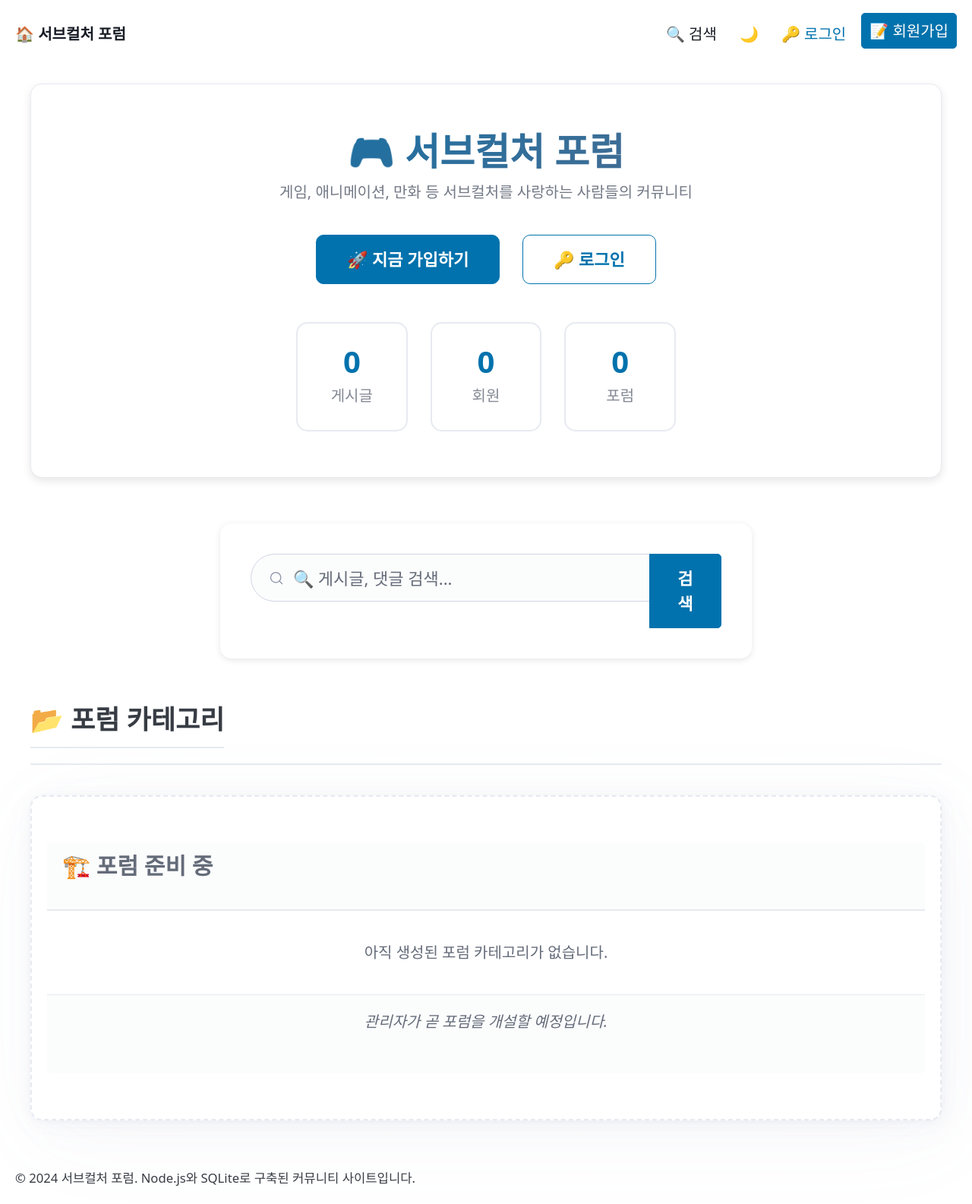
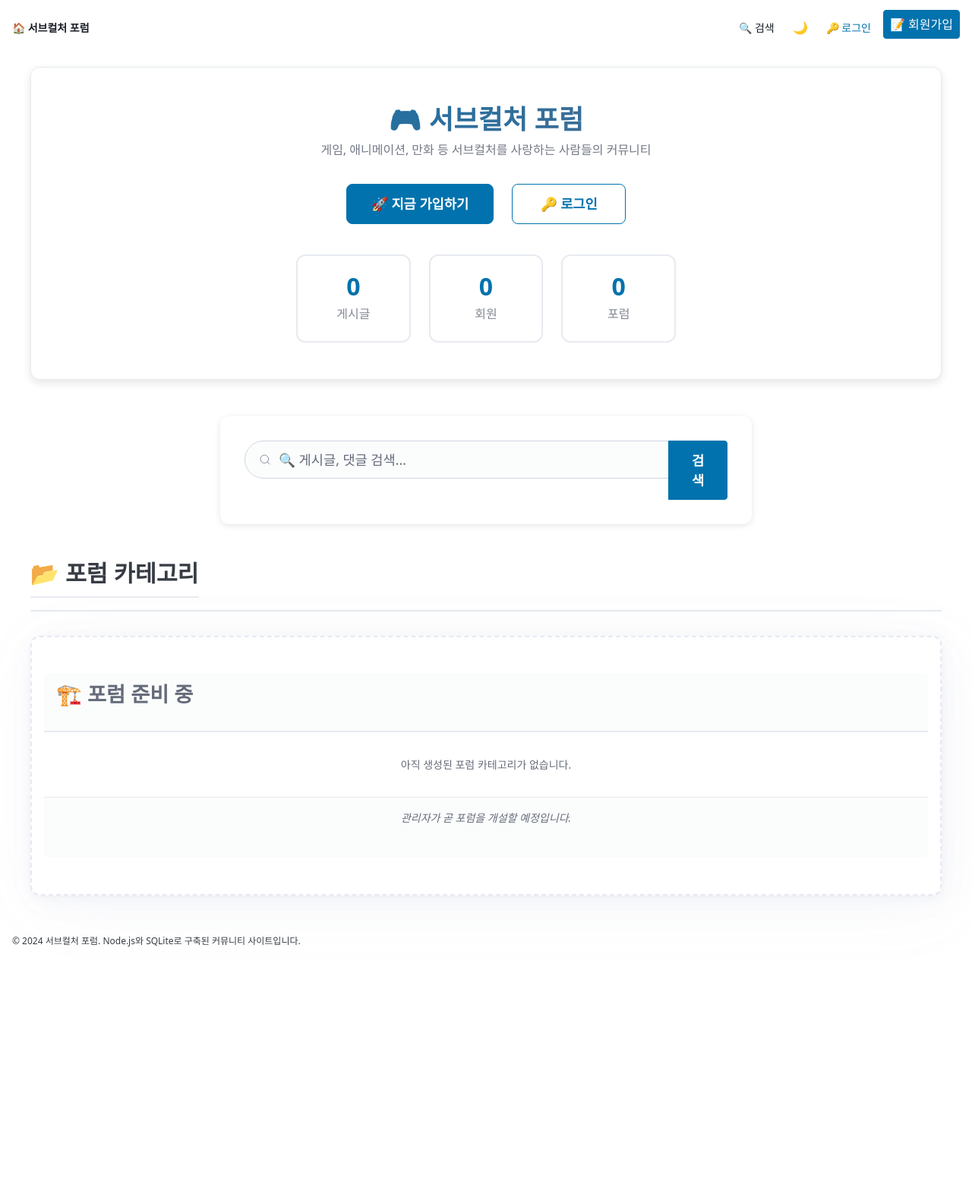
Before and after one commit to YUChoe/subcultureforum, a Node server app: page / in a window 1280 px wide. Shown: the whole page at 76% size. After the commit the page ends 1246 px from the top, so only its background shows below. Run offline with Node 20, Linux system fonts and the light colour scheme; data that the repository does not hold is empty; some libraries are stand-ins or nearby versions.

Commit message:
UI 글씨 크기 조정 및 게시글 제목 스타일 개선
- 전체 글씨 크기를 절반으로 축소하여 정보 밀도 향상
- h1: 2.2rem, h2: 1.9rem, h3: 1.7rem, h4-h6: 1.6-1.5rem
- 본문 텍스트: 0.875rem (14px)
- 게시글 목록에서 h3 태그 제거하고 직접 링크 사용
- 게시글 제목을 본문과 동일한 크기로 조정 (bold + 링크 스타일)
- 모든 font-size를 16px 기준 rem 단위로 통일
- 루리웹 스타일 참고하여 컴팩트한 디자인 구현

```diff
--- a/public/css/style.css
+++ b/public/css/style.css
@@ -1,4 +1,33 @@
 /* 커스텀 스타일 */
+
+/* 전체 글씨 크기 축소 - 정보 밀도 향상 */
+:root {
+    font-size: 16px; /* 기본 크기 유지 */
+}
+
+html {
+    font-size: 16px;
+}
+
+body {
+    font-size: 0.875rem; /* 14px */
+    line-height: 1.5;
+}
+
+h1 { font-size: 2.2rem !important; } /* 35.2px */
+h2 { font-size: 1.9rem !important; } /* 30.4px */
+h3 { font-size: 1.7rem !important; } /* 27.2px */
+h4 { font-size: 1.6rem !important; } /* 25.6px */
+h5 { font-size: 1.55rem !important; } /* 24.8px */
+h6 { font-size: 1.5rem !important; } /* 24px */
+
+p, li, td, th, label, input, textarea, select, button {
+    font-size: 0.875rem; /* 14px */
+}
+
+small {
+    font-size: 0.75rem; /* 12px */
+}
 
 /* 네비게이션 개선 */
 nav ul li details summary {
@@ -70,7 +99,7 @@ nav ul li details summary {
 
 .stat-label {
     color: var(--pico-muted-color);
-    font-size: 0.875rem;
+    font-size: 0.8rem; /* 12.8px */
 }
 
 /* 정렬 옵션 스타일 */
@@ -484,12 +513,12 @@ select:focus {
 }
 
 .hero hgroup h1 {
-    font-size: 2.5rem;
+    font-size: 2.2rem !important; /* 35.2px */
     margin-bottom: 0.5rem;
 }
 
 .hero hgroup p {
-    font-size: 1.2rem;
+    font-size: 1rem; /* 16px */
     opacity: 0.9;
     margin-bottom: 2rem;
 }
@@ -531,14 +560,14 @@ select:focus {
 
 .stat-number {
     display: block;
-    font-size: 1.8rem;
+    font-size: 1.8rem; /* 28.8px */
     font-weight: bold;
     line-height: 1;
 }
 
 .stat-label {
     display: block;
-    font-size: 0.9rem;
+    font-size: 0.85rem; /* 13.6px */
     opacity: 0.8;
     margin-top: 0.25rem;
 }
```
Also changed, not shown: other parts of public/css/style.css (+25 -25 lines), views/pages/forum/subforum.ejs (+10 -15 lines).
